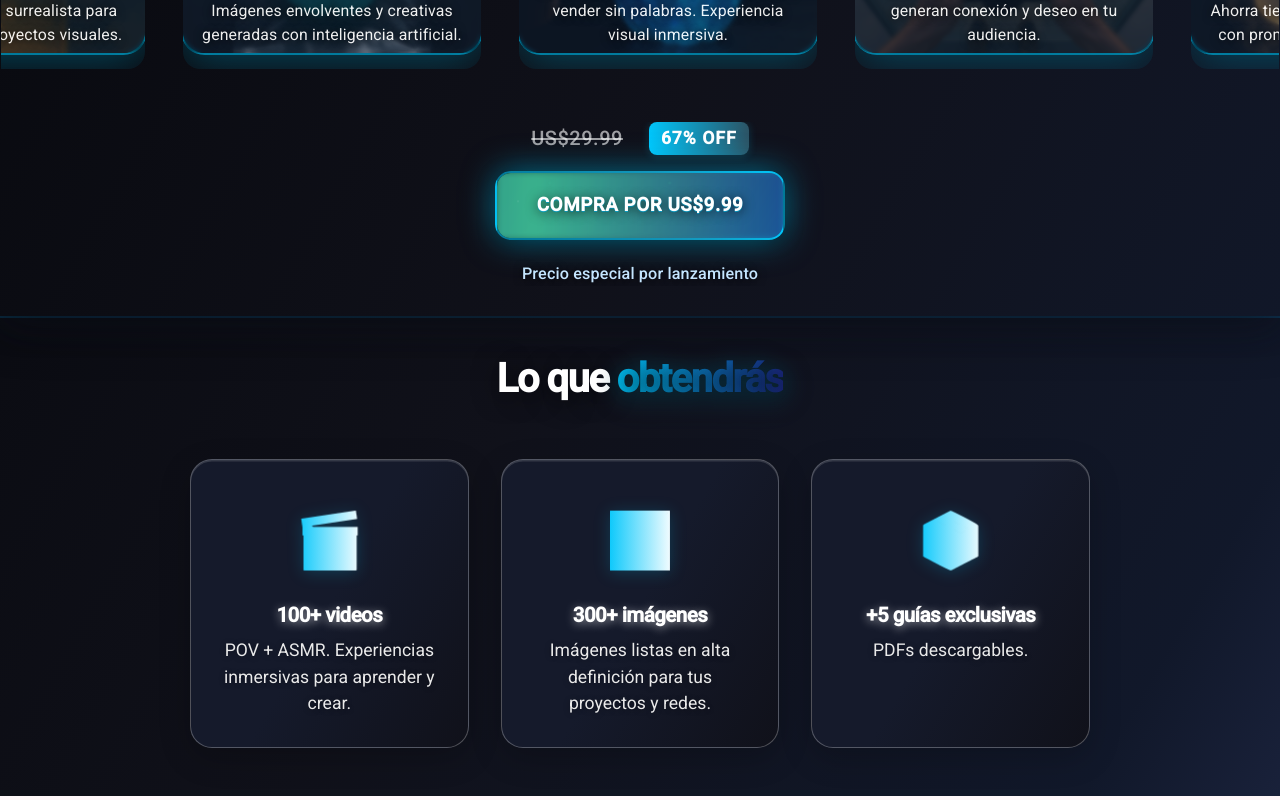
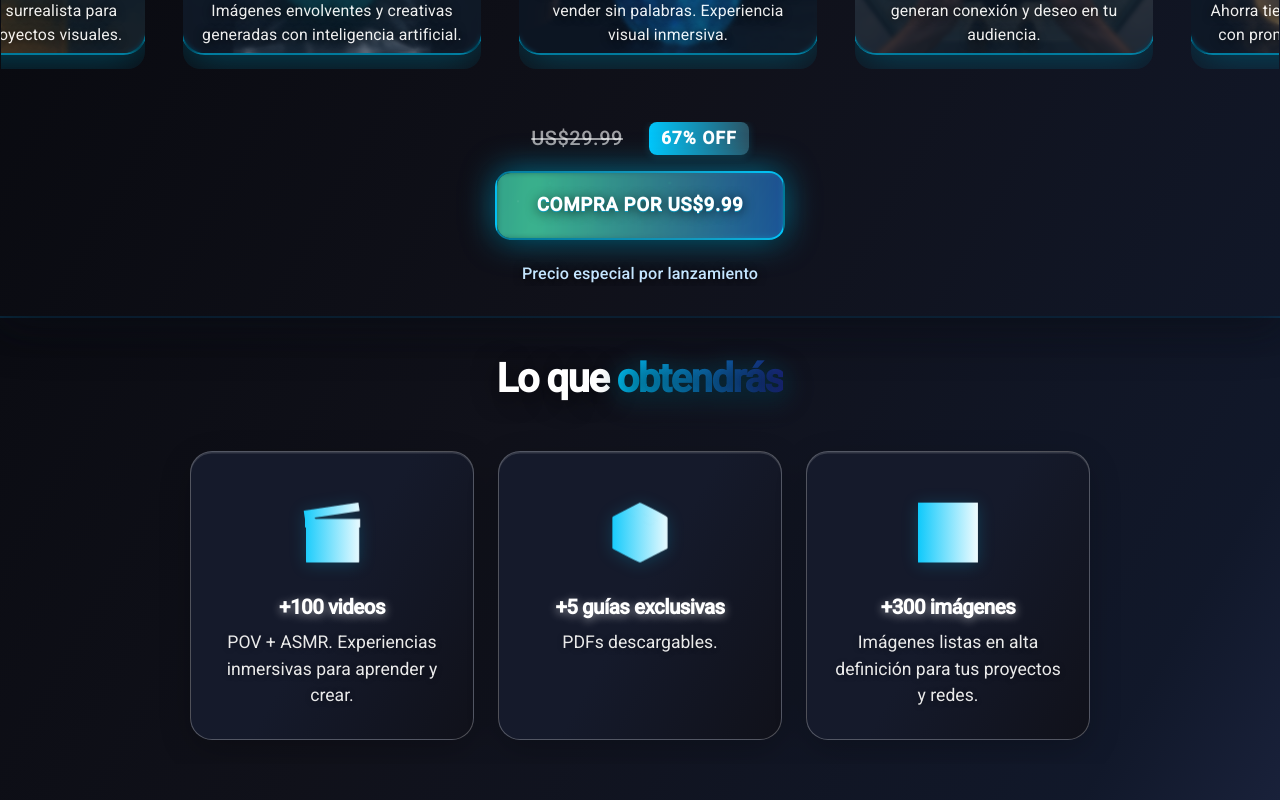
Before and after one commit to stevengalocr/GalodeApp, an Angular app: page / in a window 1280 px wide. Shown: the part 1057-1857 px from the top of the page. Built offline with nearby package versions, Linux system fonts and the light colour scheme.

Commit message:
What will you get? Screen ready

```diff
--- /dev/null
+++ b/src/app/data/benefitsItems.ts
@@ -0,0 +1,20 @@
+export const benefitsItems = [
+  {
+    icon: '🎬',
+    title: '+100 videos',
+    desc: 'POV + ASMR. Experiencias inmersivas para aprender y crear.',
+    aria: 'Más de 100 videos ultra-realistas POV y ASMR'
+  },
+  {
+    icon: '📦',
+    title: '+5 guías exclusivas',
+    desc: 'PDFs descargables.',
+    aria: 'Acceso a más de 5 guías exclusivas en PDF'
+  },
+  {
+    icon: '🖼️',
+    title: '+300 imágenes',
+    desc: 'Imágenes listas en alta definición para tus proyectos y redes.',
+    aria: 'Más de 300 imágenes HD listas'
+  }
+];
--- a/src/app/pages/prompts-ia/prompts-ia.component.html
+++ b/src/app/pages/prompts-ia/prompts-ia.component.html
@@ -104,22 +104,23 @@
   <h2 id="benefits-title" class="benefits-title">
     Lo que <span>obtendrás</span>
   </h2>
-  <div class="benefits-cards">
-    <div class="benefit-card" tabindex="0" aria-label="Más de 100 videos ultra-realistas POV y ASMR">
-      <div class="benefit-icon" aria-hidden="true">🎬</div>
-      <div class="benefit-title">100+ videos</div>
-      <div class="benefit-desc">POV + ASMR. Experiencias inmersivas para aprender y crear.</div>
-    </div>
-    <div class="benefit-card" tabindex="0" aria-label="Más de 300 imágenes HD listas">
-      <div class="benefit-icon" aria-hidden="true">🖼️</div>
-      <div class="benefit-title">300+ imágenes</div>
-      <div class="benefit-desc">Imágenes listas en alta definición para tus proyectos y redes.</div>
-    </div>
-    <div class="benefit-card" tabindex="0" aria-label="Acceso a más de 5 guías exclusivas en PDF">
-      <div class="benefit-icon" aria-hidden="true">📦</div>
-      <div class="benefit-title">+5 guías exclusivas</div>
-      <div class="benefit-desc">PDFs descargables.</div>
+  <div class="benefits-carousel-fullwidth" aria-label="Carrusel de beneficios" role="region">
+  <div class="benefits-cards"
+    [style.transform]="getBenefitTransform()"
+    (touchstart)="onTouchStart($event)"
+    (touchend)="onTouchEnd($event)"
+  >
+    <div
+      class="benefit-card"
+      *ngFor="let benefit of benefits"
+      tabindex="0"
+      [attr.aria-label]="benefit.aria"
+    >
+      <div class="benefit-icon" aria-hidden="true">{{ benefit.icon }}</div>
+      <div class="benefit-title">{{ benefit.title }}</div>
+      <div class="benefit-desc">{{ benefit.desc }}</div>
     </div>
   </div>
+</div>
 </section>
 </section>
--- a/src/app/pages/prompts-ia/prompts-ia.component.ts
+++ b/src/app/pages/prompts-ia/prompts-ia.component.ts
@@ -3,6 +3,7 @@ import { isPlatformBrowser } from '@angular/common';
 import { CommonModule } from '@angular/common';
 import { HeaderComponent } from '../../components/header/header.component';
 import { packItems } from '../../data/packItems';
+import { benefitsItems } from '../../data/benefitsItems';
 
 
 @Component({
@@ -14,4 +15,65 @@ import { packItems } from '../../data/packItems';
 })
 export class PromptsIAComponent {
   packItems = packItems;
+  currentIndex = 0;
+
+  // BENEFITS CAROUSEL
+  benefits = benefitsItems;
+  benefitIndex = 0;
+
+  // Variables para swipe táctil
+  private touchStartX: number = 0;
+  private touchEndX: number = 0;
+
+  onTouchStart(event: TouchEvent) {
+    this.touchStartX = event.changedTouches[0].screenX;
+  }
+
+  onTouchEnd(event: TouchEvent) {
+    this.touchEndX = event.changedTouches[0].screenX;
+    this.handleSwipe();
+  }
+
+  private handleSwipe() {
+    const deltaX = this.touchEndX - this.touchStartX;
+    const threshold = 40; // Sensibilidad mínima para swipe
+    if (deltaX > threshold) {
+      this.prevBenefit();
+    } else if (deltaX < -threshold) {
+      this.nextBenefit();
+    }
+  }
+
+  getTransform() {
+    // Centra la card activa, muestra peek a los lados
+    return `translateX(-${this.currentIndex * 100}%)`;
+  }
+
+  nextCard() {
+    if (this.currentIndex < this.packItems.length - 1) {
+      this.currentIndex++;
+    }
+  }
+
+  prevCard() {
+    if (this.currentIndex > 0) {
+      this.currentIndex--;
+    }
+  }
+
+  getBenefitTransform() {
+    return `translateX(-${this.benefitIndex * 100}%)`;
+  }
+
+  nextBenefit() {
+    if (this.benefitIndex < this.benefits.length - 1) {
+      this.benefitIndex++;
+    }
+  }
+
+  prevBenefit() {
+    if (this.benefitIndex > 0) {
+      this.benefitIndex--;
+    }
+  }
 }
--- a/src/app/pages/prompts-ia/prompts-ia.component3.scss
+++ b/src/app/pages/prompts-ia/prompts-ia.component3.scss
@@ -28,18 +28,68 @@
       filter: drop-shadow(0 2px 10px #00c6fb44);
     }
   }
+
+  .benefits-carousel-fullwidth {
+    position: relative;
+    width: 100vw;
+
+    margin: 0 auto 36px auto;
+    overflow: hidden;
+    display: flex;
+    flex-direction: column;
+    align-items: center;
+    justify-content: center;
+  }
+
   .benefits-cards {
     display: flex;
-    flex-wrap: wrap;
-    gap: 32px;
+    position: relative;
+    flex-direction: row;
+    flex-wrap: nowrap;
+    gap: 24px;
     justify-content: center;
-    margin-top: 32px;
+    align-items: stretch;
     width: 100%;
     max-width: 900px;
+    min-width: 0;
+    overflow: visible;
+    transition: transform 0.22s cubic-bezier(0.77, 0, 0.18, 1);
+    will-change: transform;
+    padding: 24px 0 24px 0;
+  }
+
+  // Swipe solo en mobile
+  @media (max-width: 900px) {
+    .benefits-cards {
+      width: 100vw;
+      max-width: 100vw;
+      gap: 12px;
     }
     .benefit-card {
+      min-width: 210px;
+      max-width: 240px;
+      padding: 28px 12px 22px 12px;
+    }
+  }
+
+  // Eliminados fades y botones
+
+  @media (max-width: 700px) {
+    .benefits-cards {
+      gap: 12px;
+      max-width: 100vw;
+    }
+    .benefit-card {
+      min-width: 210px;
+      max-width: 240px;
+      padding: 28px 12px 22px 12px;
+    }
+  }
+
+
+  .benefit-card {
     background: linear-gradient(120deg, #151a2b 50%, #10111a 100%);
-    border: 1.5px solid #fff4; // borde blanco suave
+    border: 1.5px solid #fff4;
     border-radius: 22px;
     box-shadow: 0 10px 32px #0003, 0 1.5px 0 #fff2 inset;
     padding: 40px 28px 30px 28px;
@@ -49,14 +99,16 @@
     display: flex;
     flex-direction: column;
     align-items: center;
-    transition: transform 0.19s cubic-bezier(.77,0,.18,1), box-shadow 0.19s cubic-bezier(.77,0,.18,1), border-color 0.19s;
+    transition: transform 0.19s cubic-bezier(.77,0,.18,1), box-shadow 0.19s cubic-bezier(.77,0,.18,1), border-color 0.19s, filter 0.22s, opacity 0.22s;
     position: relative;
     overflow: visible;
     cursor: pointer;
     outline: 0;
-    &:hover, &:focus {
+  }
+
+  .benefit-card:hover,
+  .benefit-card:focus {
     transform: translateY(-10px) scale(1.045) rotate(-1deg);
-      box-shadow: 0 28px 80px #fff7, 0 1.5px 0 #00c6fb44 inset;
     border-color: #00c6fbcc;
     z-index: 2;
   }
@@ -86,13 +138,12 @@
     margin-bottom: 0;
     text-shadow: 0 1px 6px #07080d55;
   }
-  }
   @media (max-width: 800px) {
     .benefits-cards {
-      flex-direction: column;
-      align-items: center;
-      gap: 22px;
+      gap: 16px;
+      transition: transform 0.35s cubic-bezier(0.77,0,0.18,1);
     }
+
     .benefit-card {
       min-width: 220px;
       max-width: 98vw;
```
Lines whose indentation alone changed are shown as unchanged.
